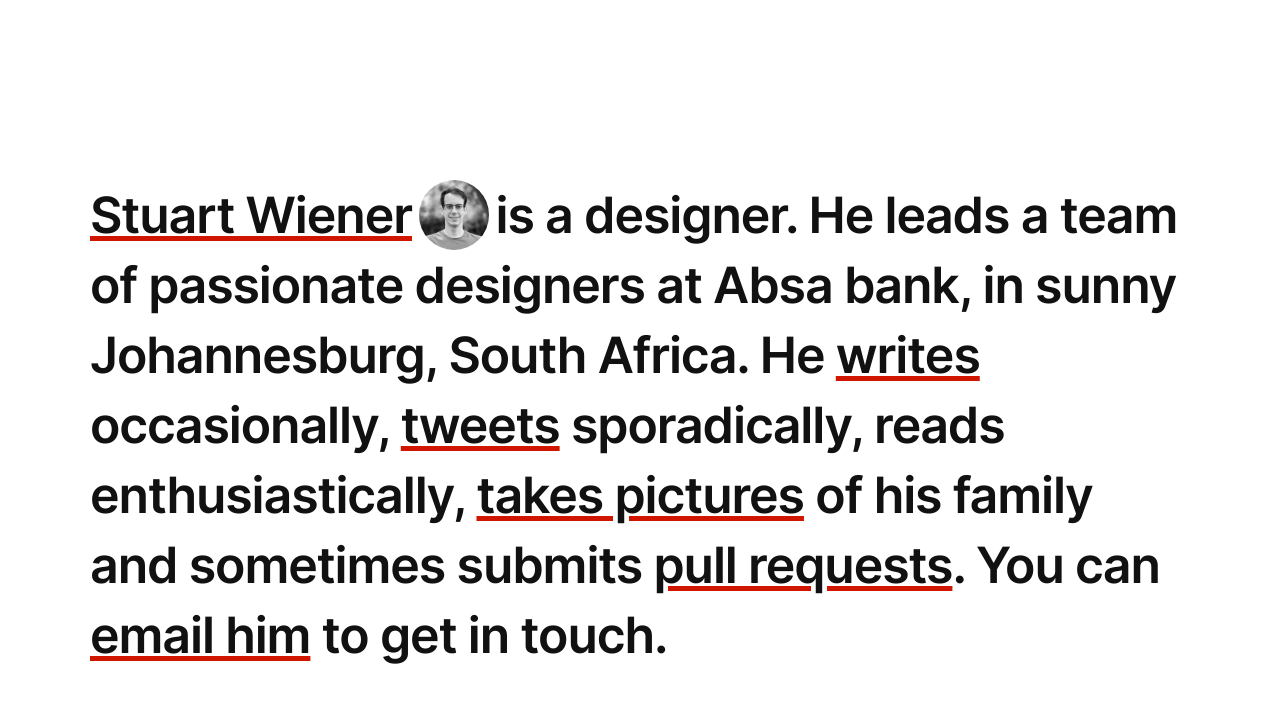
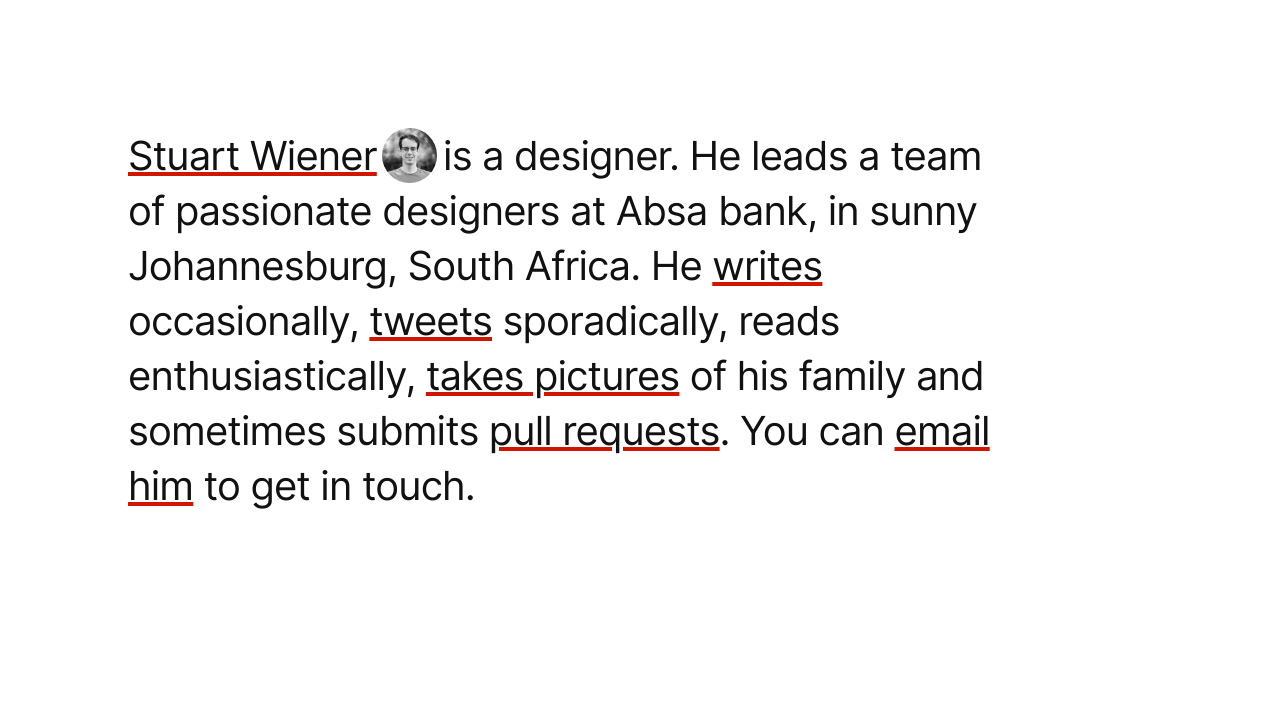
Before and after one commit to stuartwiener/stuartwiener.github.io, a Jekyll site: the page built from index.html, in a window 1280 px wide. Shown: the top 703 px of the page. Built offline with Jekyll 4.4.1, drawn with Linux system fonts in a browser that asks for light colours.

Commit message:
typographical and grid improvements.

```diff
--- a/_sass/_layout.scss
+++ b/_sass/_layout.scss
@@ -1,12 +1,12 @@
 .site {
-  margin: var(--space-1) var(--space-2);
+  margin: 20px 40px;
 }
 header {
-  margin-top: 20vh;
+  margin-top: 10vw;
 }
-@media screen and (min-width: 800px) {
+@media screen and (min-width: 720px) {
   .site {
-    margin: var(--space-2) 10vh;
+    margin: 40px 20vw 40px 10vw;
   }
 }
 
--- a/_sass/_typography.scss
+++ b/_sass/_typography.scss
@@ -41,15 +41,15 @@ p {
   font-size: var(--size-4);
   line-height: var(--lineheight-4);
   letter-spacing: var(--letterspacing-4);
-  margin: var(--space-1) 0;
+  margin: 20px 0;
   font-weight: 400;
 }
 ol, ul {
   font-size: var(--size-4);
   line-height: var(--lineheight-4);
   letter-spacing: var(--letterspacing-4);
-  padding: 0 0 0 var(--space-1);
-  margin: var(--space-1) 0;
+  padding: 0 0 0 20px;
+  margin: 20px 0;
 }
 img {
   max-width: 100%;
@@ -62,8 +62,8 @@ h1 {
   font-size: var(--size-2);
   line-height: var(--lineheight-2);
   letter-spacing: var(--letterspacing-2);
-  margin: var(--space-1) 0;
-  font-weight: 600;
+  margin: 20px 0;
+  font-weight: 400;
   color: var(--foreground);
 }
 
@@ -71,8 +71,8 @@ h2 {
   font-size: var(--size-3);
   line-height: var(--lineheight-3);
   letter-spacing: var(--letterspacing-3);
-  margin: var(--space-1) 0;
-  font-weight: 600;
+  margin: 20px 0;
+  font-weight: 400;
   color: var(--foreground);
 }
 
@@ -80,7 +80,7 @@ h3 {
   font-size: var(--size-4);
   line-height: var(--lineheight-4);
   letter-spacing: var(--letterspacing-4);
-  margin: var(--space-1) 0;
+  margin: 20px 0;
   font-weight: 700;
   color: var(--foreground);
 }
@@ -90,7 +90,7 @@ blockquote {
   line-height: var(--lineheight-4);
   letter-spacing: var(--letterspacing-4);
   padding: 0;
-  margin: var(--space-1) 0;
+  margin: 20px 0;
   font-style: italic;
 }
 
@@ -100,7 +100,7 @@ header {
     font-size: var(--size-2);
     line-height: var(--lineheight-2);
     letter-spacing: var(--letterspacing-2);
-    font-weight: 600;
+    font-weight: 400;
   }
   img {
     height: var(--lineheight-2);
@@ -109,7 +109,7 @@ header {
   }
 }
 
-@media screen and (min-width: 800px) {
+@media screen and (min-width: 960px) {
 
   html {
     font-size: var(--size-3);
@@ -120,35 +120,35 @@ header {
     font-size: var(--size-3);
     line-height: var(--lineheight-3);
     letter-spacing: var(--letterspacing-3);
-    margin: var(--space-1) 0;
+    margin: 20px 0;
   }
   ol, ul {
     font-size: var(--size-3);
     line-height: var(--lineheight-3);
     letter-spacing: var(--letterspacing-3);
-    padding: 0 0 0 var(--space-1);
-    margin: var(--space-1) 0;
+    padding: 0 0 0 20px;
+    margin: 20px 0;
   }
 
   h1 {
     font-size: var(--size-1);
     line-height: var(--lineheight-1);
     letter-spacing: var(--letterspacing-1);
-    margin: var(--space-1) 0;
+    margin: 20px 0;
   }
 
   h2 {
     font-size: var(--size-2);
     line-height: var(--lineheight-2);
     letter-spacing: var(--letterspacing-2);
-    margin: var(--space-1) 0;
+    margin: 20px 0;
   }
 
   h3 {
     font-size: var(--size-3);
     line-height: var(--lineheight-3);
     letter-spacing: var(--letterspacing-3);
-    margin: var(--space-1) 0;
+    margin: 20px 0;
   }
 
   blockquote {
@@ -156,7 +156,7 @@ header {
     line-height: var(--lineheight-3);
     letter-spacing: var(--letterspacing-3);
     padding: 0;
-    margin: var(--space-1) 0;
+    margin: 20px 0;
   }
 
   header {
--- a/css/main.scss
+++ b/css/main.scss
@@ -78,14 +78,14 @@
   --color-1: #D11600;
   --color-2: #E6CBC8;
 
-  --size-1: 50px;
-  --size-2: 30px;
-  --size-3: 24px;
+  --size-1: 40px;
+  --size-2: 24px;
+  --size-3: 20px;
   --size-4: 18px;
 
-  --lineheight-1: 70px;
-  --lineheight-2: 40px;
-  --lineheight-3: 32px;
+  --lineheight-1: 55px;
+  --lineheight-2: 34px;
+  --lineheight-3: 28px;
   --lineheight-4: 24px;
 
   --letterspacing-1: -0.022em;
@@ -94,10 +94,6 @@
   --letterspacing-4: -0.019em;
 
   --sans-serif: 'Inter', sans-serif;
-
-  --space-1: 20px;
-  --space-2: 30px;
-  --space-3: 40px;
 
   background: var(--background-1-color);
 }
```
